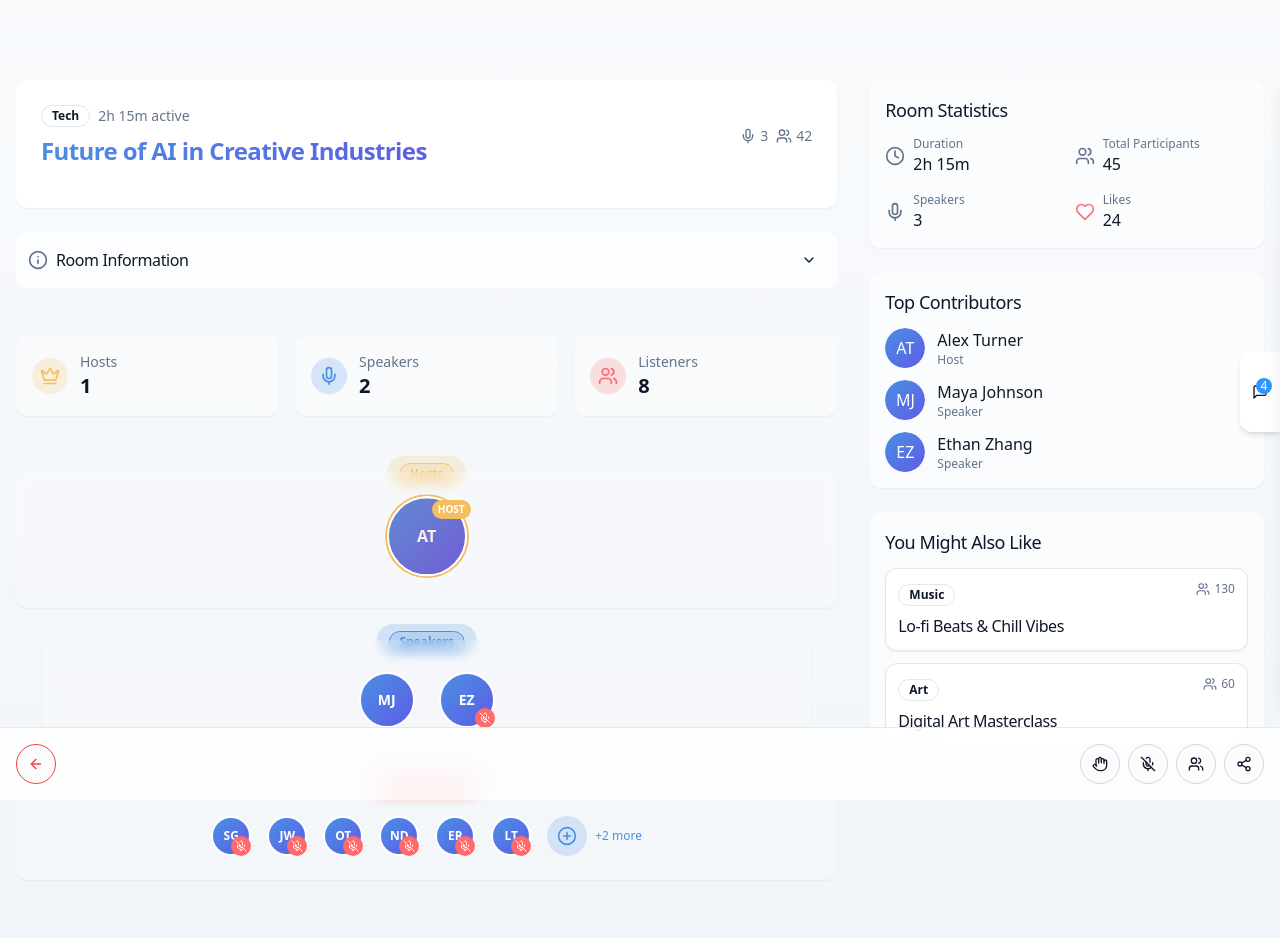
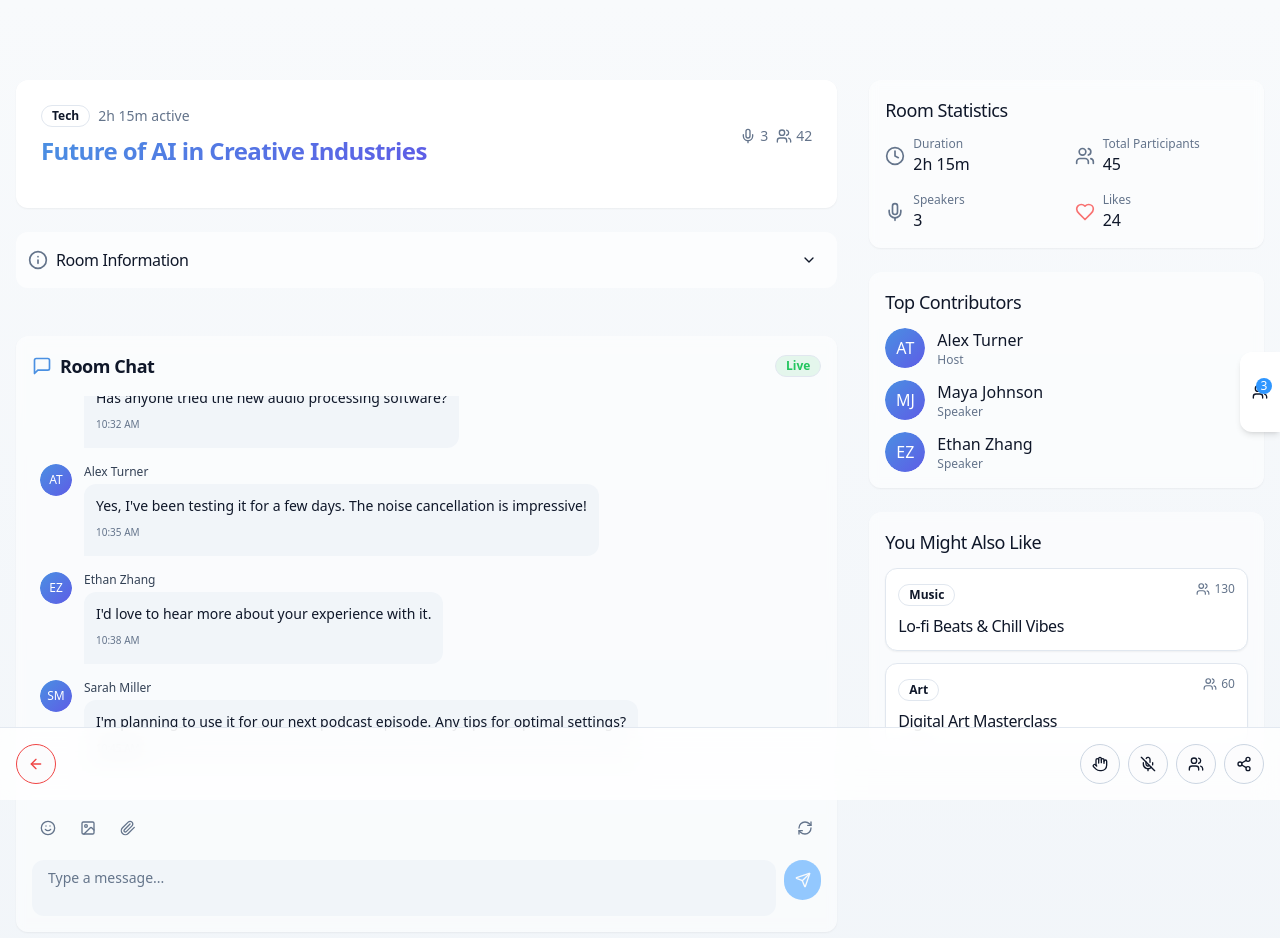
Before and after one commit to Codec-V/sonic-aura-rooms, a React (Vite) app: page /room/1 in a window 1280 px wide. Shown: the top 938 px of the page. Built offline with nearby package versions, Linux system fonts and the light colour scheme.

Commit message:
Refactor: Replace room chat with new content
Replaced the room chat section with a different component.

```diff
--- a/src/components/SpeakersGrid.tsx
+++ b/src/components/SpeakersGrid.tsx
@@ -1,34 +1,128 @@
 
-import React, { useState } from 'react';
+import React, { useState, useRef, useEffect } from 'react';
 import UserAvatar from './UserAvatar';
 import { Badge } from '@/components/ui/badge';
-import { PlusCircle, Mic, Users, Crown } from 'lucide-react';
-import { motion } from 'framer-motion';
+import { Send, Smile, PaperclipIcon, Image, ThumbsUp, Loader2, MessageSquare, RefreshCw } from 'lucide-react';
+import { motion, AnimatePresence } from 'framer-motion';
+import { Button } from '@/components/ui/button';
+import { Textarea } from '@/components/ui/textarea';
+import { useRoomContext } from '@/context/RoomContext';
+import { Avatar, AvatarFallback, AvatarImage } from '@/components/ui/avatar';
 
-export interface User {
-  id: string;
-  username: string;
-  avatarUrl?: string;
-  isMuted: boolean;
-  isSpeaking: boolean;
-  isHost: boolean;
-  role: 'host' | 'speaker' | 'listener';
+// Enhanced chat message type for more features
+type ChatMessage = {
+  id: number;
+  user: string;
+  text: string;
+  avatar?: string;
+  timestamp: string;
+  likes?: number;
+  isCurrentUser?: boolean;
+};
+
+const SpeakersGrid = () => {
+  const [message, setMessage] = useState('');
+  const [isTyping, setIsTyping] = useState(false);
+  const messagesEndRef = useRef<HTMLDivElement>(null);
+  const { currentUser } = useRoomContext();
+
+  const [messages, setMessages] = useState<ChatMessage[]>([
+    {
+      id: 1,
+      user: 'Maya Johnson',
+      text: 'Has anyone tried the new audio processing software?',
+      timestamp: '10:32 AM',
+      likes: 2
+    },
+    {
+      id: 2,
+      user: 'Alex Turner',
+      text: "Yes, I've been testing it for a few days. The noise cancellation is impressive!",
+      timestamp: '10:35 AM',
+      likes: 3
+    },
+    {
+      id: 3,
+      user: 'Ethan Zhang',
+      text: "I'd love to hear more about your experience with it.",
+      timestamp: '10:38 AM'
+    },
+    {
+      id: 4,
+      user: 'Sarah Miller',
+      text: "I'm planning to use it for our next podcast episode. Any tips for optimal settings?",
+      timestamp: '10:45 AM'
     }
+  ]);
 
-interface SpeakersGridProps {
-  users: User[];
+  // Scroll to bottom when messages change
+  useEffect(() => {
+    scrollToBottom();
+  }, [messages]);
+
+  const scrollToBottom = () => {
+    messagesEndRef.current?.scrollIntoView({ behavior: 'smooth' });
+  };
+
+  const handleSendMessage = () => {
+    if (message.trim()) {
+      setIsTyping(true);
+
+      // Simulate delay for typing animation
+      setTimeout(() => {
+        const newMessage: ChatMessage = {
+          id: messages.length + 1,
+          user: currentUser?.username || 'You',
+          text: message,
+          timestamp: new Date().toLocaleTimeString([], { hour: '2-digit', minute: '2-digit' }),
+          isCurrentUser: true
+        };
+
+        setMessages([...messages, newMessage]);
+        setMessage('');
+        setIsTyping(false);
+
+        // Simulate an automatic response after a brief delay
+        simulateReply();
+      }, 500);
     }
+  };
 
-const SpeakersGrid = ({ users }: SpeakersGridProps) => {
-  // Filter hosts and speakers
-  const hosts = users.filter(user => user.role === 'host');
-  const speakers = users.filter(user => user.role === 'speaker');
-  const listeners = users.filter(user => user.role === 'listener');
+  const simulateReply = () => {
+    const responses = [
+      "That's a great point!",
+      "I agree with what you're saying.",
+      "Interesting perspective, thanks for sharing.",
+      "Has anyone else experienced this?",
+      "I'd like to add to that discussion point."
+    ];
 
-  const [showAllListeners, setShowAllListeners] = useState(false);
+    const users = ["Maya Johnson", "Alex Turner", "Ethan Zhang", "Sarah Miller"];
 
-  // Display limited listeners initially
-  const displayedListeners = showAllListeners ? listeners : listeners.slice(0, 6);
+    setTimeout(() => {
+      const newReply: ChatMessage = {
+        id: messages.length + 2,
+        user: users[Math.floor(Math.random() * users.length)],
+        text: responses[Math.floor(Math.random() * responses.length)],
+        timestamp: new Date().toLocaleTimeString([], { hour: '2-digit', minute: '2-digit' }),
+      };
+
+      setMessages(prev => [...prev, newReply]);
+    }, 2000);
+  };
+
+  const handleKeyDown = (e: React.KeyboardEvent) => {
+    if (e.key === 'Enter' && !e.shiftKey) {
+      e.preventDefault();
+      handleSendMessage();
+    }
+  };
+
+  const handleLikeMessage = (messageId: number) => {
+    setMessages(prev => prev.map(msg =>
+      msg.id === messageId ? { ...msg, likes: (msg.likes || 0) + 1 } : msg
+    ));
+  };
 
   // Animation variants
   const containerVariants = {
@@ -41,163 +135,124 @@ const SpeakersGrid = ({ users }: SpeakersGridProps) => {
     }
   };
 
-  const itemVariants = {
-    hidden: { y: 20, opacity: 0 },
-    visible: {
-      y: 0,
-      opacity: 1,
-      transition: { type: "spring", stiffness: 100 }
-    }
-  };
-
   return (
     <div className="flex flex-col items-center space-y-8 py-8">
-      {/* Stats row */}
-      <div className="w-full grid grid-cols-3 gap-4 mb-6">
-        <div className="bg-white/30 dark:bg-slate-800/40 backdrop-blur-sm p-4 rounded-xl shadow-sm flex items-center space-x-3">
-          <div className="bg-sonic-gold/20 p-2 rounded-full">
-            <Crown className="h-5 w-5 text-sonic-gold" />
+      <div className="w-full bg-white/50 dark:bg-slate-800/50 backdrop-blur-sm rounded-xl shadow-sm p-4 mb-4">
+        <div className="flex items-center justify-between mb-4">
+          <div className="flex items-center gap-2">
+            <MessageSquare className="h-5 w-5 text-sonic-blue" />
+            <h2 className="text-lg font-semibold">Room Chat</h2>
           </div>
-          <div>
-            <div className="text-sm text-slate-500 dark:text-slate-400">Hosts</div>
-            <div className="text-xl font-bold">{hosts.length}</div>
-          </div>
+          <Badge variant="outline" className="bg-green-500/10 text-green-500 dark:text-green-400">
+            Live
+          </Badge>
         </div>
 
-        <div className="bg-white/30 dark:bg-slate-800/40 backdrop-blur-sm p-4 rounded-xl shadow-sm flex items-center space-x-3">
-          <div className="bg-sonic-blue/20 p-2 rounded-full">
-            <Mic className="h-5 w-5 text-sonic-blue" />
-          </div>
-          <div>
-            <div className="text-sm text-slate-500 dark:text-slate-400">Speakers</div>
-            <div className="text-xl font-bold">{speakers.length}</div>
-          </div>
-        </div>
-
-        <div className="bg-white/30 dark:bg-slate-800/40 backdrop-blur-sm p-4 rounded-xl shadow-sm flex items-center space-x-3">
-          <div className="bg-sonic-coral/20 p-2 rounded-full">
-            <Users className="h-5 w-5 text-sonic-coral" />
-          </div>
-          <div>
-            <div className="text-sm text-slate-500 dark:text-slate-400">Listeners</div>
-            <div className="text-xl font-bold">{listeners.length}</div>
-          </div>
-        </div>
-      </div>
-
-      {/* Hosts section with animated badges */}
-      <div className="relative w-full">
-        <div className="absolute -top-4 left-1/2 transform -translate-x-1/2 bg-sonic-gold/20 px-3 py-1 rounded-full">
-          <Badge variant="outline" className="bg-sonic-gold/20 border-sonic-gold text-sonic-gold animate-pulse">
-            Hosts
-          </Badge>
-        </div>
         <motion.div
-          className="flex flex-wrap justify-center gap-8 bg-white/20 dark:bg-slate-800/20 backdrop-blur-sm p-6 pt-8 rounded-xl shadow-sm"
+          className="h-[400px] overflow-y-auto mb-4 p-2 space-y-4"
           variants={containerVariants}
           initial="hidden"
           animate="visible"
         >
-          {hosts.map(user => (
-            <motion.div key={user.id} variants={itemVariants}>
-              <UserAvatar
-                username={user.username}
-                avatarUrl={user.avatarUrl}
-                isMuted={user.isMuted}
-                isSpeaking={user.isSpeaking}
-                isHost={true}
-                size="lg"
-                className="hover:-translate-y-2 transition-transform duration-300"
-              />
+          <AnimatePresence>
+            {messages.map(msg => (
+              <motion.div
+                key={msg.id}
+                className={`group flex gap-3 max-w-[85%] ${msg.isCurrentUser ? 'ml-auto' : ''}`}
+                initial={{ opacity: 0, y: 20 }}
+                animate={{ opacity: 1, y: 0 }}
+                transition={{ type: "spring", stiffness: 100 }}
+              >
+                {!msg.isCurrentUser && (
+                  <Avatar className="h-8 w-8 flex-shrink-0">
+                    <AvatarFallback className="bg-gradient-to-br from-sonic-blue to-sonic-indigo text-white text-xs">
+                      {msg.user.split(' ').map(n => n[0]).join('')}
+                    </AvatarFallback>
+                  </Avatar>
+                )}
+
+                <div>
+                  {!msg.isCurrentUser && (
+                    <div className="text-xs font-medium text-slate-700 dark:text-slate-300 mb-1">{msg.user}</div>
+                  )}
+
+                  <div className={`relative group ${
+                    msg.isCurrentUser
+                      ? 'bg-primary/10 text-primary-foreground rounded-t-lg rounded-l-lg'
+                      : 'bg-slate-100 dark:bg-slate-700 rounded-t-lg rounded-r-lg'
+                  } p-3`}>
+                    <div className="text-sm">{msg.text}</div>
+
+                    <div className="flex items-center justify-between mt-1">
+                      <span className="text-[10px] text-slate-500">{msg.timestamp}</span>
+
+                      {!msg.isCurrentUser && (
+                        <Button
+                          variant="ghost"
+                          size="icon"
+                          className="h-6 w-6 opacity-0 group-hover:opacity-100 transition-opacity"
+                          onClick={() => handleLikeMessage(msg.id)}
+                        >
+                          <ThumbsUp className="h-3 w-3" />
+                          {msg.likes && <span className="ml-1 text-[10px]">{msg.likes}</span>}
+                        </Button>
+                      )}
+                    </div>
+                  </div>
+                </div>
               </motion.div>
             ))}
+          </AnimatePresence>
+
+          {isTyping && (
+            <div className="flex items-center gap-2 text-sm text-slate-500">
+              <Loader2 className="h-3 w-3 animate-spin" />
+              <span>Typing...</span>
+            </div>
+          )}
+          <div ref={messagesEndRef} />
         </motion.div>
+
+        <div className="flex flex-col space-y-2">
+          <div className="flex items-center gap-2 mb-2">
+            <Button variant="ghost" size="icon" className="h-8 w-8 rounded-full">
+              <Smile className="h-4 w-4 text-slate-500" />
+            </Button>
+            <Button variant="ghost" size="icon" className="h-8 w-8 rounded-full">
+              <Image className="h-4 w-4 text-slate-500" />
+            </Button>
+            <Button variant="ghost" size="icon" className="h-8 w-8 rounded-full">
+              <PaperclipIcon className="h-4 w-4 text-slate-500" />
+            </Button>
+            <Button variant="ghost" size="icon" className="h-8 w-8 rounded-full ml-auto">
+              <RefreshCw className="h-4 w-4 text-slate-500" />
+            </Button>
           </div>
 
-      {/* Speakers section */}
-      {speakers.length > 0 && (
-        <div className="relative w-full">
-          <div className="absolute -top-4 left-1/2 transform -translate-x-1/2 bg-sonic-blue/20 px-3 py-1 rounded-full">
-            <Badge variant="outline" className="bg-sonic-blue/20 border-sonic-blue text-sonic-blue">
-              Speakers
-            </Badge>
+          <div className="flex gap-2">
+            <Textarea
+              value={message}
+              onChange={(e) => setMessage(e.target.value)}
+              onKeyDown={handleKeyDown}
+              placeholder="Type a message..."
+              className="flex-grow resize-none bg-slate-100 dark:bg-slate-700 border-none rounded-xl px-4 py-2 text-sm min-h-[40px] max-h-[120px] focus-visible:ring-1 focus-visible:ring-primary"
+            />
+            <Button
+              variant="default"
+              size="icon"
+              className="rounded-full h-10 w-10 bg-primary hover:bg-primary/90 transition-colors"
+              onClick={handleSendMessage}
+              disabled={!message.trim() || isTyping}
+            >
+              {isTyping ? (
+                <Loader2 className="h-4 w-4 animate-spin" />
+              ) : (
+                <Send className="h-4 w-4" />
+              )}
+            </Button>
           </div>
-          <motion.div
-            className="flex flex-wrap justify-center gap-6 max-w-3xl bg-white/20 dark:bg-slate-800/20 backdrop-blur-sm p-6 pt-8 rounded-xl shadow-sm mx-auto"
-            variants={containerVariants}
-            initial="hidden"
-            animate="visible"
-          >
-            {speakers.map(user => (
-              <motion.div key={user.id} variants={itemVariants}>
-                <UserAvatar
-                  username={user.username}
-                  avatarUrl={user.avatarUrl}
-                  isMuted={user.isMuted}
-                  isSpeaking={user.isSpeaking}
-                  size="md"
-                  className="hover:scale-110 transition-transform duration-300"
-                />
-              </motion.div>
-            ))}
-          </motion.div>
         </div>
-      )}
-
-      {/* Listeners section */}
-      {listeners.length > 0 && (
-        <div className="relative w-full">
-          <div className="absolute -top-4 left-1/2 transform -translate-x-1/2 bg-sonic-coral/20 px-3 py-1 rounded-full">
-            <Badge variant="outline" className="bg-sonic-coral/20 border-sonic-coral text-sonic-coral">
-              Listeners ({listeners.length})
-            </Badge>
       </div>
-          <motion.div
-            className="flex flex-wrap justify-center gap-4 max-w-4xl bg-white/20 dark:bg-slate-800/20 backdrop-blur-sm p-6 pt-8 rounded-xl shadow-sm mx-auto"
-            variants={containerVariants}
-            initial="hidden"
-            animate="visible"
-          >
-            {displayedListeners.map(user => (
-              <motion.div key={user.id} variants={itemVariants}>
-                <UserAvatar
-                  username={user.username}
-                  avatarUrl={user.avatarUrl}
-                  isMuted={true}
-                  size="sm"
-                  className="hover:brightness-110 transition-all duration-300"
-                />
-              </motion.div>
-            ))}
-
-            {listeners.length > 6 && !showAllListeners && (
-              <motion.div
-                className="flex items-center justify-center cursor-pointer"
-                onClick={() => setShowAllListeners(true)}
-                whileHover={{ scale: 1.1 }}
-                whileTap={{ scale: 0.95 }}
-              >
-                <div className="w-10 h-10 rounded-full bg-sonic-blue/20 flex items-center justify-center">
-                  <PlusCircle className="h-5 w-5 text-sonic-blue" />
-                </div>
-                <span className="ml-2 text-xs text-sonic-blue font-medium">
-                  +{listeners.length - 6} more
-                </span>
-              </motion.div>
-            )}
-
-            {showAllListeners && (
-              <motion.button
-                className="mt-4 text-sm text-sonic-blue hover:text-sonic-blue/80 transition-colors"
-                onClick={() => setShowAllListeners(false)}
-                variants={itemVariants}
-              >
-                Show less
-              </motion.button>
-            )}
-          </motion.div>
-        </div>
-      )}
     </div>
   );
 };
--- a/src/pages/RoomPage.tsx
+++ b/src/pages/RoomPage.tsx
@@ -15,6 +15,8 @@ import { useToast } from '@/hooks/use-toast';
 import { Avatar, AvatarFallback, AvatarImage } from '@/components/ui/avatar';
 import { Input } from '@/components/ui/input';
 import { Textarea } from '@/components/ui/textarea';
+import { motion } from 'framer-motion';
+import UserAvatar from '@/components/UserAvatar';
 
 const RoomControls = () => {
   const { currentUser, isHandRaised, toggleMute, raiseHand, lowerHand, leaveRoom } = useRoomContext();
@@ -85,17 +87,6 @@ const RoomControls = () => {
   );
 };
 
-// Enhanced chat message type for more features
-type ChatMessage = {
-  id: number;
-  user: string;
-  text: string;
-  avatar?: string;
-  timestamp: string;
-  likes?: number;
-  isCurrentUser?: boolean;
-};
-
 const ChatSection = () => {
   const [isOpen, setIsOpen] = useState(false);
   const [message, setMessage] = useState('');
@@ -135,7 +126,6 @@ const ChatSection = () => {
     if (message.trim()) {
       setIsTyping(true);
 
-      // Simulate delay for typing animation
       setTimeout(() => {
         const newMessage: ChatMessage = {
           id: messages.length + 1,
@@ -149,7 +139,6 @@ const ChatSection = () => {
         setMessage('');
         setIsTyping(false);
 
-        // Simulate an automatic response after a brief delay
         simulateReply();
       }, 500);
     }
@@ -321,6 +310,170 @@ const ChatSection = () => {
           </div>
         </div>
       </div>
+    </div>
+  );
+};
+
+const SpeakersDisplay = () => {
+  const [isOpen, setIsOpen] = useState(false);
+  const { users } = useRoomContext();
+
+  const hosts = users.filter(user => user.role === 'host');
+  const speakers = users.filter(user => user.role === 'speaker');
+
+  const containerVariants = {
+    hidden: { opacity: 0, x: 100 },
+    visible: {
+      opacity: 1,
+      x: 0,
+      transition: {
+        duration: 0.3,
+        staggerChildren: 0.1
+      }
+    }
+  };
+
+  const itemVariants = {
+    hidden: { opacity: 0, y: 10 },
+    visible: {
+      opacity: 1,
+      y: 0,
+      transition: { type: "spring", stiffness: 100 }
+    }
+  };
+
+  return (
+    <div className="fixed right-0 bottom-24 top-20 w-full md:w-80 transform transition-transform duration-300 ease-in-out z-30"
+         style={{ transform: isOpen ? 'translateX(0)' : 'translateX(100%)' }}>
+      <div className="absolute left-0 top-1/2 -translate-y-1/2 -translate-x-10 bg-white dark:bg-slate-800 shadow-md rounded-l-lg">
+        <Button
+          variant="ghost"
+          size="icon"
+          onClick={() => setIsOpen(!isOpen)}
+          className={`h-20 w-10 rounded-l-lg rounded-r-none transition-all duration-300 ${isOpen ? 'bg-primary/10' : 'hover:bg-primary/5'}`}
+        >
+          {isOpen ? (
+            <ChevronRight className="h-5 w-5 animate-pulse" />
+          ) : (
+            <div className="relative">
+              <Users className="h-5 w-5" />
+              <span className="absolute -top-1 -right-1 bg-primary text-white text-xs rounded-full h-4 w-4 flex items-center justify-center animate-bounce">
+                {hosts.length + speakers.length}
+              </span>
+            </div>
+          )}
+        </Button>
+      </div>
+
+      <motion.div
+        className="h-full bg-white/90 dark:bg-slate-800/90 backdrop-blur-sm shadow-lg flex flex-col"
+        variants={containerVariants}
+        initial="hidden"
+        animate={isOpen ? "visible" : "hidden"}
+      >
+        <div className="p-4 border-b dark:border-slate-700">
+          <h3 className="font-medium flex items-center">
+            <Users className="h-4 w-4 mr-2 text-primary" />
+            Active Speakers
+            <Badge variant="outline" className="ml-2 bg-sonic-mint/10 text-sonic-mint dark:bg-sonic-mint/20 dark:text-sonic-mint">
+              {hosts.length + speakers.length}
+            </Badge>
+          </h3>
+        </div>
+
+        {hosts.length > 0 && (
+          <div className="p-4 border-b dark:border-slate-700">
+            <h4 className="text-sm font-medium mb-3 text-sonic-gold">Hosts</h4>
+            <motion.div
+              className="space-y-3"
+              variants={containerVariants}
+            >
+              {hosts.map(user => (
+                <motion.div
+                  key={user.id}
+                  className="flex items-center gap-3 p-2 rounded-lg hover:bg-white/50 dark:hover:bg-slate-700/50 transition-colors"
+                  variants={itemVariants}
+                >
+                  <div className="relative">
+                    <UserAvatar
+                      username={user.username}
+                      avatarUrl={user.avatarUrl}
+                      isMuted={user.isMuted}
+                      isSpeaking={user.isSpeaking}
+                      isHost={user.isHost}
+                      size="sm"
+                    />
+                    {user.isSpeaking && (
+                      <span className="absolute -top-1 -right-1 bg-green-500 h-3 w-3 rounded-full border-2 border-white dark:border-slate-800"></span>
+                    )}
+                  </div>
+
+                  <div>
+                    <div className="font-medium text-sm">{user.username}</div>
+                    <div className="text-xs text-slate-500 flex items-center gap-1">
+                      {user.isMuted ? (
+                        <span className="text-red-400 flex items-center">
+                          <MicOff className="h-3 w-3 mr-1" /> Muted
+                        </span>
+                      ) : (
+                        <span className="text-green-400 flex items-center">
+                          <Mic className="h-3 w-3 mr-1" /> Speaking
+                        </span>
+                      )}
+                    </div>
+                  </div>
+                </motion.div>
+              ))}
+            </motion.div>
+          </div>
+        )}
+
+        {speakers.length > 0 && (
+          <div className="p-4 flex-grow overflow-auto">
+            <h4 className="text-sm font-medium mb-3 text-sonic-blue">Speakers</h4>
+            <motion.div
+              className="space-y-3"
+              variants={containerVariants}
+            >
+              {speakers.map(user => (
+                <motion.div
+                  key={user.id}
+                  className="flex items-center gap-3 p-2 rounded-lg hover:bg-white/50 dark:hover:bg-slate-700/50 transition-colors"
+                  variants={itemVariants}
+                >
+                  <div className="relative">
+                    <UserAvatar
+                      username={user.username}
+                      avatarUrl={user.avatarUrl}
+                      isMuted={user.isMuted}
+                      isSpeaking={user.isSpeaking}
+                      size="sm"
+                    />
+                    {user.isSpeaking && (
+                      <span className="absolute -top-1 -right-1 bg-green-500 h-3 w-3 rounded-full border-2 border-white dark:border-slate-800"></span>
+                    )}
+                  </div>
+
+                  <div>
+                    <div className="font-medium text-sm">{user.username}</div>
+                    <div className="text-xs text-slate-500 flex items-center gap-1">
+                      {user.isMuted ? (
+                        <span className="text-red-400 flex items-center">
+                          <MicOff className="h-3 w-3 mr-1" /> Muted
+                        </span>
+                      ) : (
+                        <span className="text-green-400 flex items-center">
+                          <Mic className="h-3 w-3 mr-1" /> Active
+                        </span>
+                      )}
+                    </div>
+                  </div>
+                </motion.div>
+              ))}
+            </motion.div>
+          </div>
+        )}
+      </motion.div>
     </div>
   );
 };
@@ -520,7 +673,7 @@ const RoomContent = () => {
 
             <RoomInfoAccordion room={room} />
 
-            <SpeakersGrid users={users} />
+            <SpeakersGrid />
           </div>
 
           <div className="space-y-6">
@@ -532,7 +685,7 @@ const RoomContent = () => {
       </main>
 
       <RoomControls />
-      <ChatSection />
+      <SpeakersDisplay />
     </div>
   );
 };
```
Lines whose indentation alone changed are shown as unchanged.
